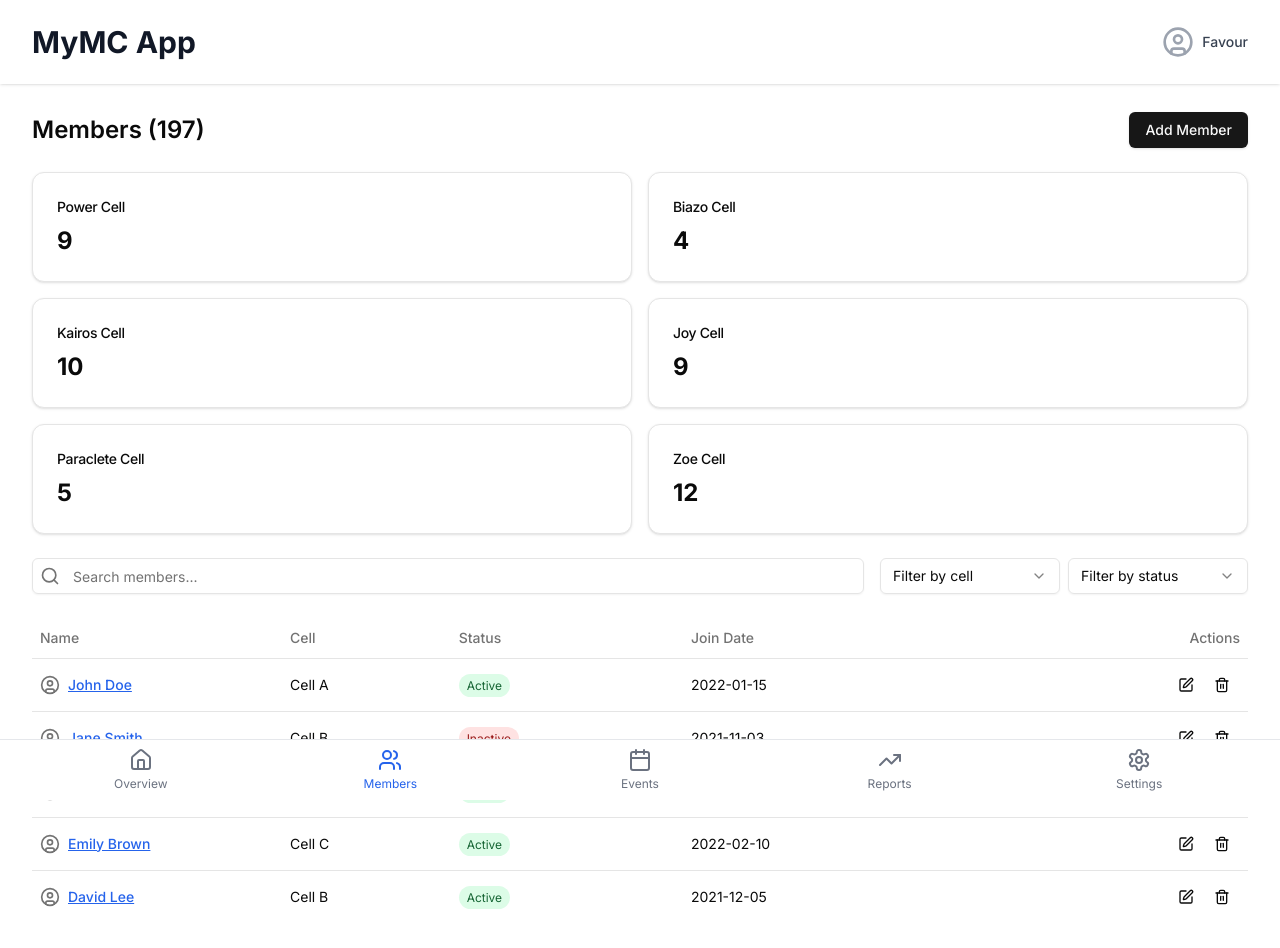
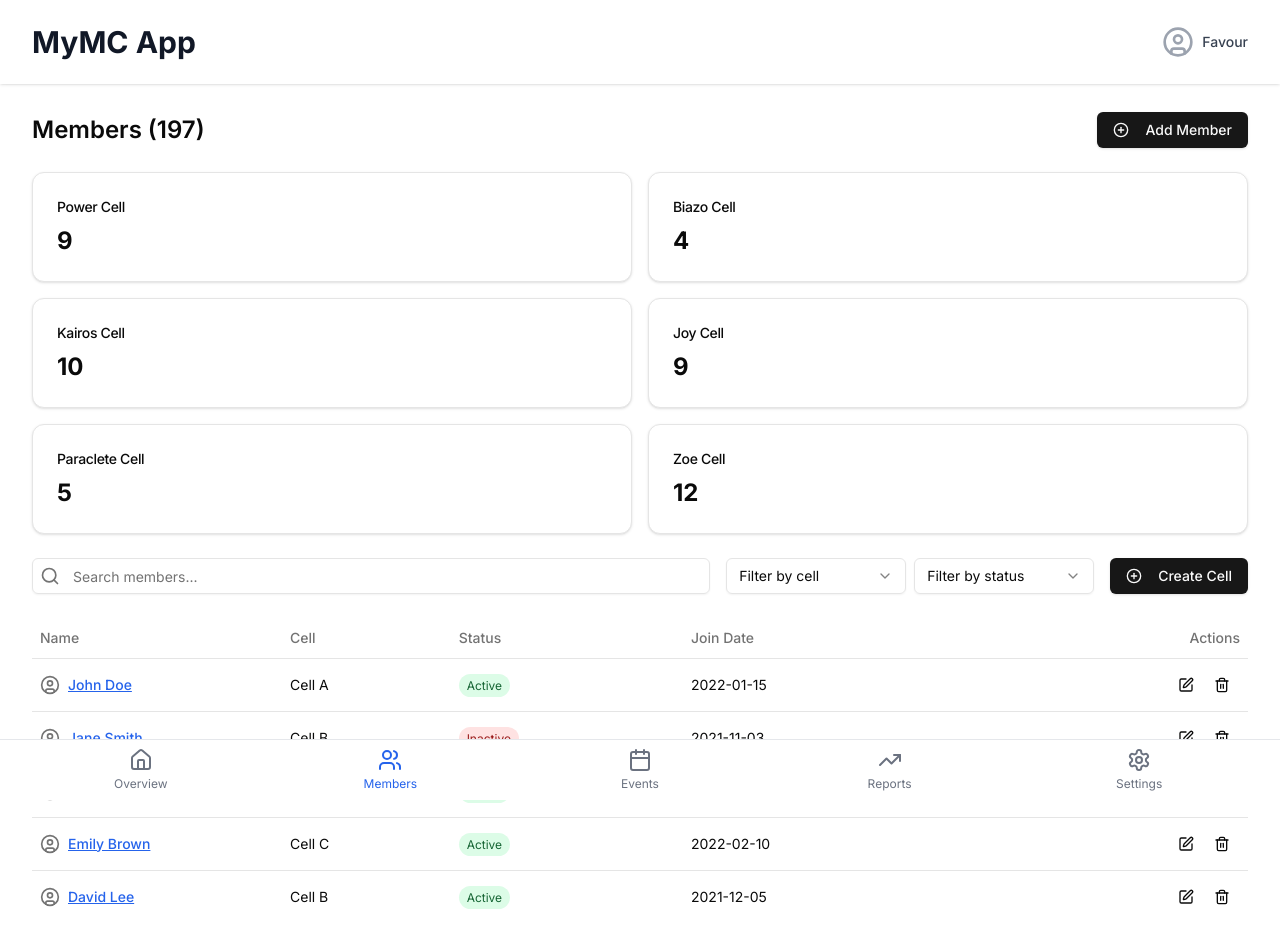
Before and after one commit to Bheny/mymc-app, a Next.js app: page /members in a window 1280 px wide. Shown: the top 948 px of the page. Built offline with nearby package versions, Linux system fonts and the light colour scheme.

Commit message:
updated the members page so that cells can be created

```diff
--- a/src/app/members/page.tsx
+++ b/src/app/members/page.tsx
@@ -1,3 +1,4 @@
+"use client";
 import { Header } from "../../components/header";
 import { AddMemberModal } from "../../components/add-member-modal";
 import { Button } from "@/components/ui/button";
@@ -21,10 +22,12 @@ import {
   Search,
   Edit,
   Trash2,
-  UserCircle
+  UserCircle,
+  PlusCircle
 } from "lucide-react";
 import { SummaryCard } from "@/components/summary-card";
 import Link from "next/link";
+import { useState } from "react";
 
 // Mock data for members
 const members = [
@@ -102,6 +105,8 @@ const cellData = [
 ];
 
 export default function MembersPage() {
+    const [isCreateModalOpen, setIsCreateModalOpen] = useState(false)
+
   return (
     <div className="min-h-screen bg-background ">
       <Header mcHeadName="Favour" />
@@ -162,6 +167,11 @@ export default function MembersPage() {
                 </SelectContent>
               </Select>
             </div>
+            <div className="w-full sm:w-auto">
+            <Button className="w-full sm:w-auto" onClick={() => setIsCreateModalOpen(true)}>
+              <PlusCircle className="mr-2 h-4 w-4" /> Create Cell
+            </Button>
+            </div>
           </div>
 
           <Table>
--- a/src/components/add-member-modal.tsx
+++ b/src/components/add-member-modal.tsx
@@ -20,6 +20,7 @@ import {
   DialogTrigger,
 } from "@/components/ui/dialog"
 import { Label } from "@/components/ui/label"
+import { PlusCircle } from "lucide-react"
 
 export function AddMemberModal() {
   const [open, setOpen] = useState(false)
@@ -35,7 +36,7 @@ export function AddMemberModal() {
   return (
     <Dialog open={open} onOpenChange={setOpen}>
       <DialogTrigger asChild>
-        <Button className="w-auto">Add Member</Button>
+        <Button className="w-auto"> <PlusCircle className="mr-2 h-4 w-4" />Add Member</Button>
       </DialogTrigger>
       <DialogContent className="sm:max-w-[425px]">
         <DialogHeader>
```
